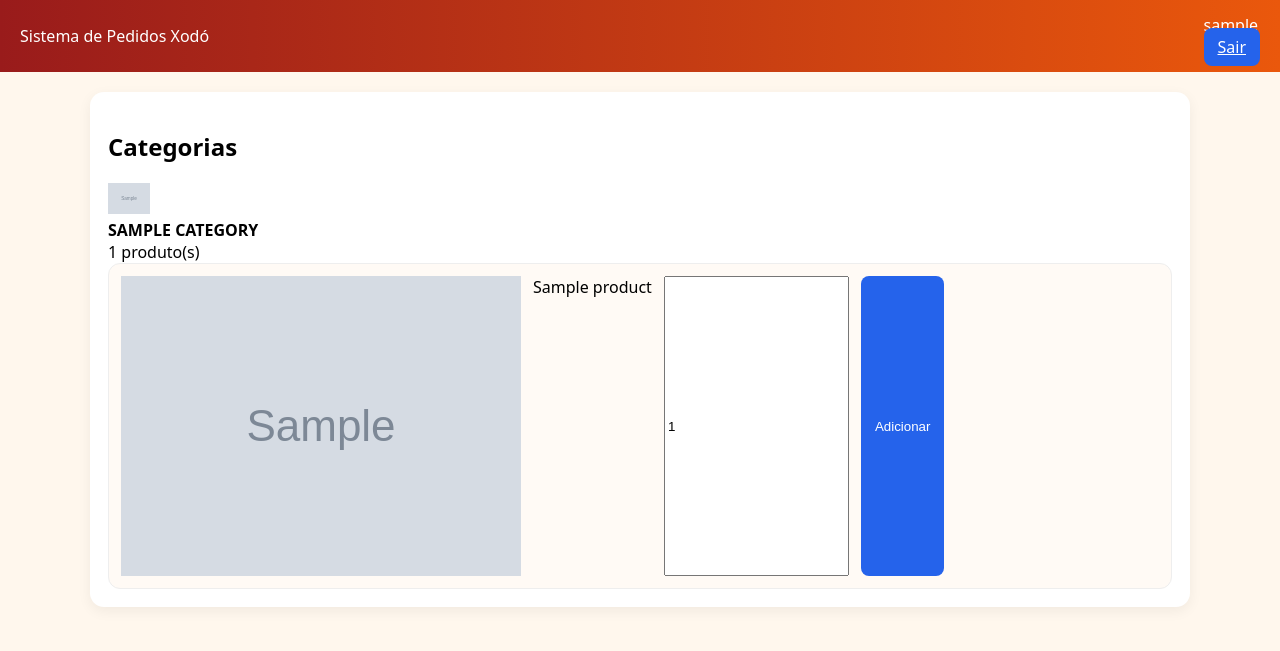
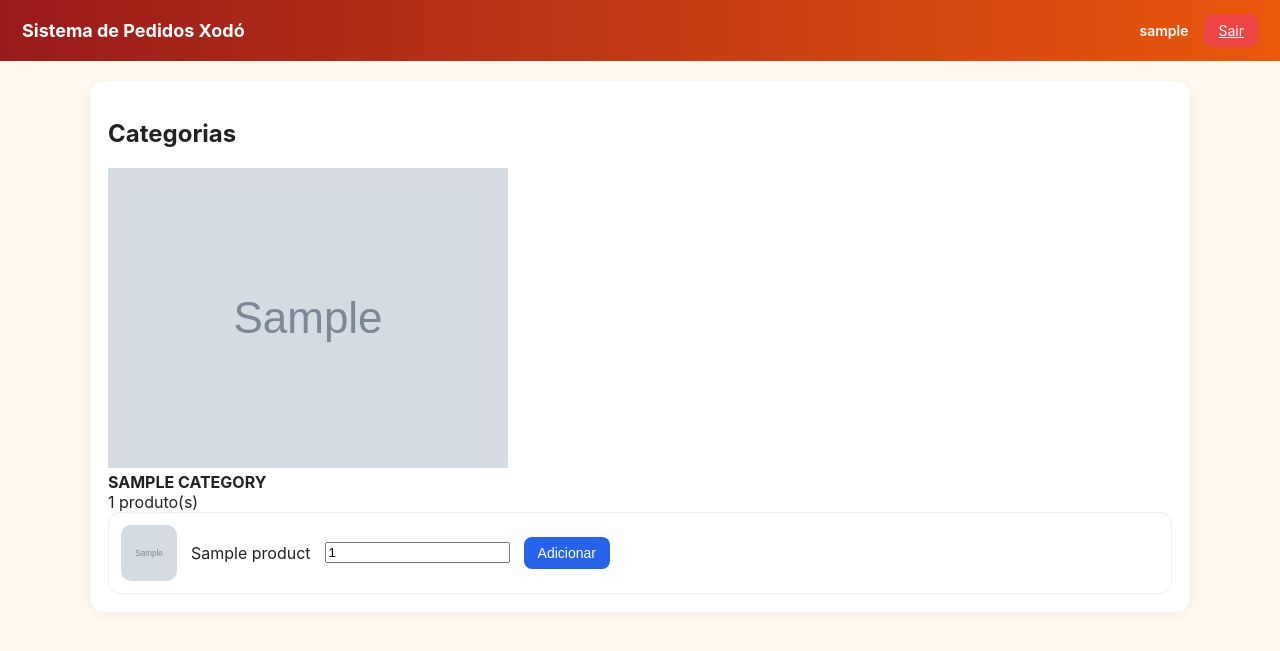
Before and after one commit to xodoticonsultoria/tranf_prod, a Django app: page /queimados/categorias/ in a window 1280 px wide. Shown: the top 651 px of the page. Run offline with Django 4.2, Linux system fonts and the light colour scheme; a user stored in the database is signed in; tables that the repository leaves empty hold one stand-in row (values such as "Sample post"); grey boxes marked "Sample" are stand-in pictures.

Commit message:
UI mobile first + cards compactos + categorias persistentes + PWA base ok

```diff
--- a/static/app.css
+++ b/static/app.css
@@ -1,76 +1,148 @@
+/* ===== BASE ===== */
+
 body{
- background:#fff7ed;
- font-family:system-ui;
   margin:0;
+  font-family: Inter, system-ui, Arial;
+  background:#fff8ef; /* creme */
+  color:#222;
 }
 
+.page{
+  max-width:1100px;
+  margin:auto;
+  padding:20px;
+}
+
+/* ===== NAVBAR ===== */
+
 .topbar{
- background:linear-gradient(90deg,#991b1b,#ea580c);
- color:white;
- padding:14px 20px;
   display:flex;
   justify-content:space-between;
   align-items:center;
+  padding:14px 22px;
+  background:linear-gradient(90deg,#991b1b,#ea580c);
+  color:white;
 }
 
-.page{ max-width:1100px; margin:auto; padding:20px }
+.brand{
+  font-weight:700;
+  font-size:18px;
+}
+
+.topbar-right{
+  display:flex;
+  align-items:center;
+  gap:16px;
+}
+
+.userbox{
+  text-align:right;
+  line-height:1.1;
+}
+
+.user{
+  font-weight:600;
+  font-size:14px;
+}
+
+.branch{
+  font-size:12px;
+  opacity:.9;
+}
+
+/* ===== CARDS ===== */
 
 .card{
   background:white;
   border-radius:14px;
   padding:18px;
   margin-bottom:18px;
- box-shadow:0 4px 14px rgba(0,0,0,.06);
+  box-shadow:0 2px 8px rgba(0,0,0,.05);
 }
+
+/* ===== CATEGORIA ===== */
 
 .cat-head{
   display:flex;
+  align-items:center;
   gap:14px;
- align-items:center;
   cursor:pointer;
 }
 
-.cat-img{ width:42px }
-
-.grid{
- display:grid;
- grid-template-columns:repeat(auto-fit,minmax(260px,1fr));
- gap:14px;
-}
-
-.prod-card{
- display:flex;
- gap:12px;
- border:1px solid #eee;
- border-radius:12px;
- padding:12px;
- background:#fffaf5;
-}
-
-.prod-img-small{
- width:72px;
- height:72px;
+.cat-head img{
+  width:42px;
+  height:42px;
   object-fit:cover;
   border-radius:10px;
 }
 
+.cat-body{
+  display:none;
+  margin-top:12px;
+}
+
+/* ===== GRID PRODUTOS ===== */
+
+.grid{
+  display:grid;
+  grid-template-columns:repeat(auto-fit,minmax(360px,1fr));
+  gap:14px;
+}
+
+/* ===== CARD PRODUTO ===== */
+
+.prod-card{
+  display:flex;
+  align-items:center;
+  gap:14px;
+  padding:12px;
+  border:1px solid #eee;
+  border-radius:12px;
+  background:#fff;
+}
+
+/* ✅ imagem menor igual categoria */
+.prod-img{
+  width:56px;
+  height:56px;
+  object-fit:cover;
+  border-radius:10px;
+}
+
+/* ===== TEXTO PROD ===== */
+
+.prod-info{
+  flex:1;
+}
+
+.prod-title{
+  font-weight:700;
+  font-size:14px;
+}
+
+.prod-sku{
+  font-size:12px;
+  color:#666;
+}
+
+/* ===== QTD ===== */
+
 .qty-box{
   display:flex;
+  align-items:center;
   gap:6px;
 }
 
-.qty-box button{
- background:#ef4444;
- color:white;
- border:none;
+.qty-box input{
+  width:48px;
+  height:32px;
+  text-align:center;
+  font-size:14px;
+  border:1px solid #ddd;
   border-radius:6px;
- width:28px;
 }
 
-.qty-input{
- width:44px;
- text-align:center;
-}
+/* ===== BOTÕES ===== */
 
 .btn{
   background:#2563eb;
@@ -78,4 +150,64 @@ body{
   border:none;
   border-radius:8px;
   padding:8px 14px;
+  font-size:14px;
+  cursor:pointer;
 }
+
+.btn:hover{
+  opacity:.9;
+}
+
+.btn-danger{
+  background:#ef4444;
+}
+
+/* botões + - */
+.btn-qty{
+  width:28px;
+  height:28px;
+  border-radius:6px;
+  border:none;
+  background:#ef4444;
+  color:white;
+  font-weight:700;
+  cursor:pointer;
+}
+
+/* ===== BADGE ===== */
+
+.badge{
+  background:#ef4444;
+  color:white;
+  padding:3px 8px;
+  border-radius:999px;
+  font-size:12px;
+  font-weight:700;
+}
+
+/* ===== TOAST ===== */
+
+.toast{
+  background:#16a34a;
+  color:white;
+  padding:10px;
+  border-radius:8px;
+  margin-bottom:10px;
+}
+
+/* ===== MOBILE ===== */
+
+@media(max-width:640px){
+  .grid{
+    grid-template-columns:1fr;
+  }
+
+  .prod-card{
+    flex-direction:row;
+  }
+
+  .prod-img{
+    width:48px;
+    height:48px;
+  }
+}
--- a/templates/base.html
+++ b/templates/base.html
@@ -7,8 +7,6 @@
 <meta name="viewport" content="width=device-width, initial-scale=1">
 
 <link rel="stylesheet" href="{% static 'app.css' %}">
-<link rel="manifest" href="{% static 'manifest.json' %}">
-<meta name="theme-color" content="#c2410c">
 </head>
 
 <body>
@@ -16,8 +14,9 @@
 <header class="topbar">
   <div class="brand">Sistema de Pedidos Xodó</div>
 
+  {% if request.user.is_authenticated %}
   <div class="topbar-right">
-    {% if request.user.is_authenticated %}
+
     <div class="userbox">
       <div class="user">{{ request.user.username }}</div>
       {% if request.user.groups.first %}
@@ -26,8 +25,9 @@
     </div>
 
     <a href="{% url 'logout' %}" class="btn btn-danger">Sair</a>
+
+  </div>
   {% endif %}
-  </div>
 </header>
 
 <main class="page">
@@ -40,12 +40,5 @@
 </main>
 
 <script src="{% static 'app.js' %}"></script>
-
-<script>
-if ('serviceWorker' in navigator){
- navigator.serviceWorker.register('/static/sw.js');
-}
-</script>
-
 </body>
 </html>
```
Also changed, not shown: templates/queimados/products.html (+12 -44 lines). Lines whose indentation alone changed are shown as unchanged.
